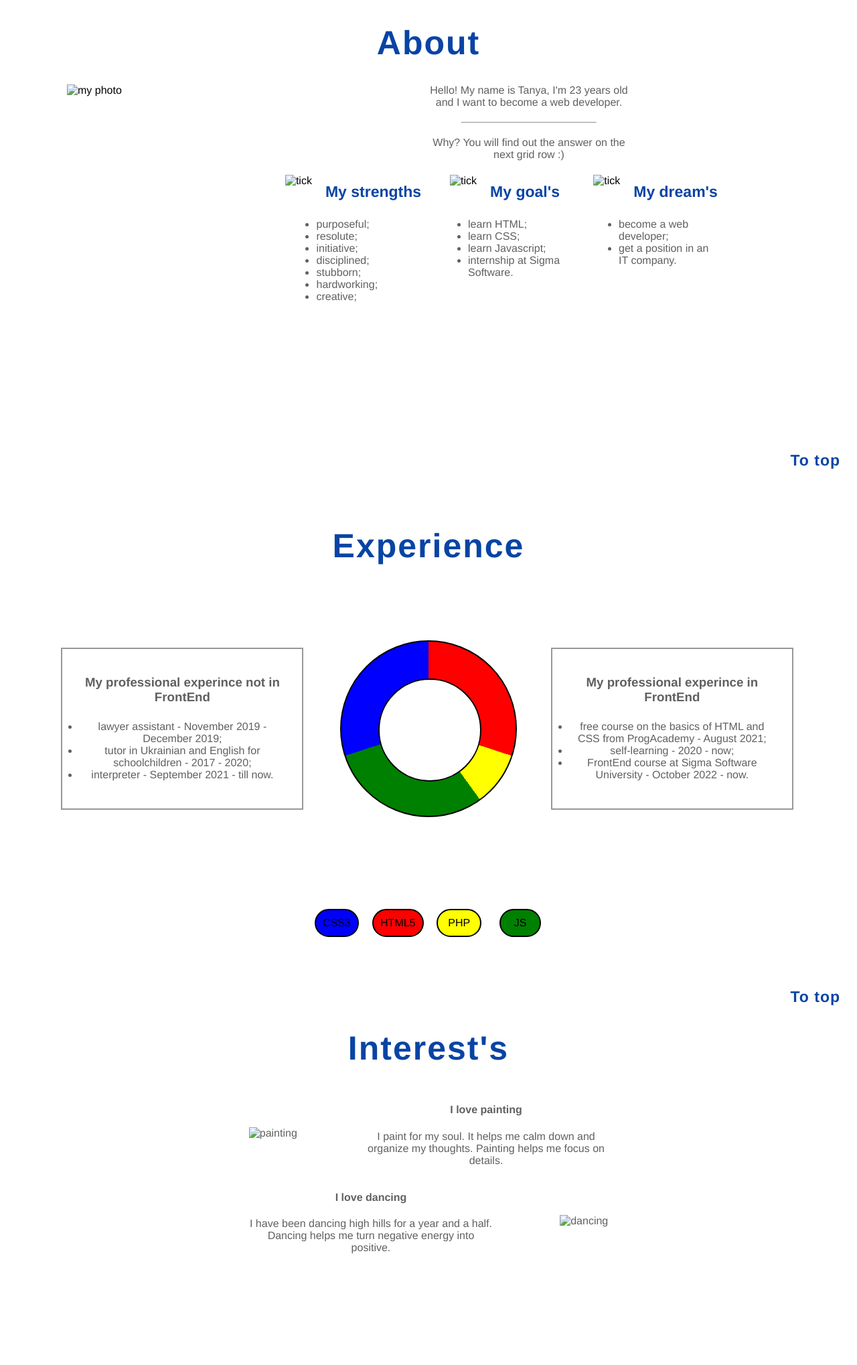
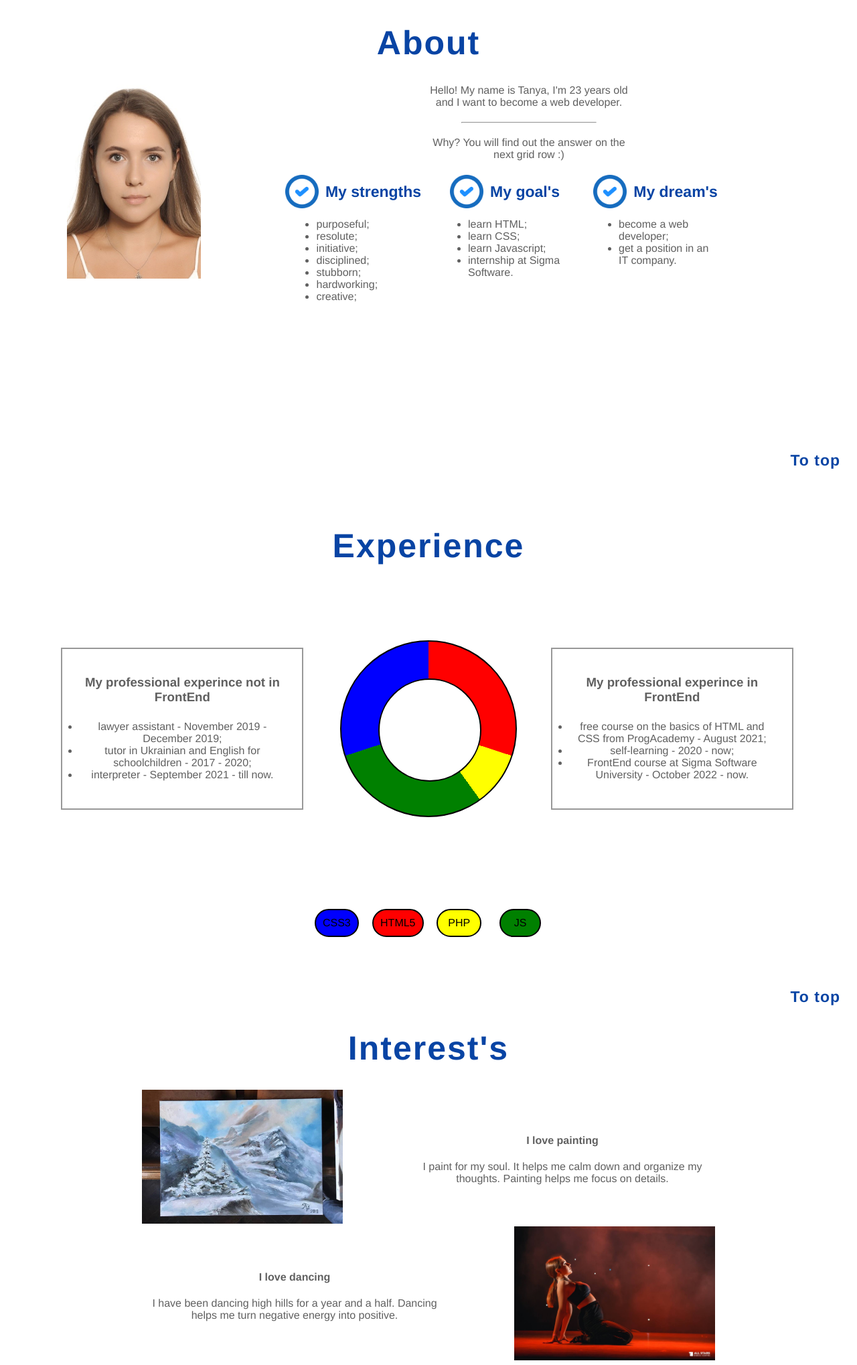
Before and after one commit to tka4tati/DZ1, a plain HTML site: page index.html in a window 1280 px wide. Shown: the part 880-2918 px from the top of the page at 67% size. Drawn offline with Linux system fonts and the light colour scheme; the site is published under a folder, as on GitHub Pages, so addresses that start at the root find nothing.

Commit message:
change path for images

```diff
--- a/index.html
+++ b/index.html
@@ -24,12 +24,12 @@
         </div>
         <div class="aboutme">
             <h1> About </h1>
-            <img class="aboutme_photo" src="/img/myphoto.jpg" alt="my photo">
+            <img class="aboutme_photo" src="./img/myphoto.jpg" alt="my photo">
             <div class="aboutme_text"> Hello! My name is Tanya, I'm 23 years old and I want to become a web developer. <hr> Why? You will find out the answer on the next grid row :) </div>
             <div class="columns">
                 <div class="strengths">
                      <div class="tick">
-                        <img src="/img/tick.png" alt="tick">
+                        <img src="./img/tick.png" alt="tick">
                         <h1>My strengths</h1>
                     </div>
                     <div class="overview">
@@ -46,7 +46,7 @@
                 </div>
                 <div class="goals">
                      <div class="tick">
-                        <img src="/img/tick.png" alt="tick">
+                        <img src="./img/tick.png" alt="tick">
                         <h1>My goal's</h1>
                     </div>
                     <div class="overview">
@@ -60,7 +60,7 @@
                 </div>
                 <div class="dreams">
                      <div class="tick">
-                        <img src="/img/tick.png" alt="tick">
+                        <img src="./img/tick.png" alt="tick">
                         <h1>My dream's</h1>
                     </div>
                     <div class="overview">
@@ -117,7 +117,7 @@
         <h1>Interest's</h1>
         <div class="interests">
             <div class="interest1">
-                <div><img src="/img/painting.jpg" alt="painting"></div>
+                <div><img src="./img/painting.jpg" alt="painting"></div>
                 <div class="interest1_text">
                     <h4>I love painting </h4>
                     <p>I paint for my soul. It helps me calm down and organize my thoughts. Painting helps me focus on details.</p>
@@ -128,7 +128,7 @@
                     <h4>I love dancing</h4>
                     <p> I have been dancing high hills for a year and a half. Dancing helps me turn negative energy into positive. </p>
                 </div>
-                <div><img src="/img/dancing.jpg" alt="dancing"></div>
+                <div><img src="./img/dancing.jpg" alt="dancing"></div>
             </div>
         </div>
     </div>
@@ -152,11 +152,11 @@
        <hr>
         <footer class="footer">
             <div class="socialmedia">
-                <a href="https://instagram.com/tkchnk0?igshid=YmMyMTA2M2Y=" target="_blank"> <img src="/img/instagram.png" alt=""> </a>
-                <a href="https://t.me/tatatanyat" target="_blank"> <img src="/img/telegram.png" alt=""> </a>
+                <a href="https://instagram.com/tkchnk0?igshid=YmMyMTA2M2Y=" target="_blank"> <img src="./img/instagram.png" alt=""> </a>
+                <a href="https://t.me/tatatanyat" target="_blank"> <img src="./img/telegram.png" alt=""> </a>
             </div>
             <div class="copyright">
-                <img src="/img/copyright.png" alt="">
+                <img src="./img/copyright.png" alt="">
                 <div> My company</div>
             </div>
         </footer>
```
